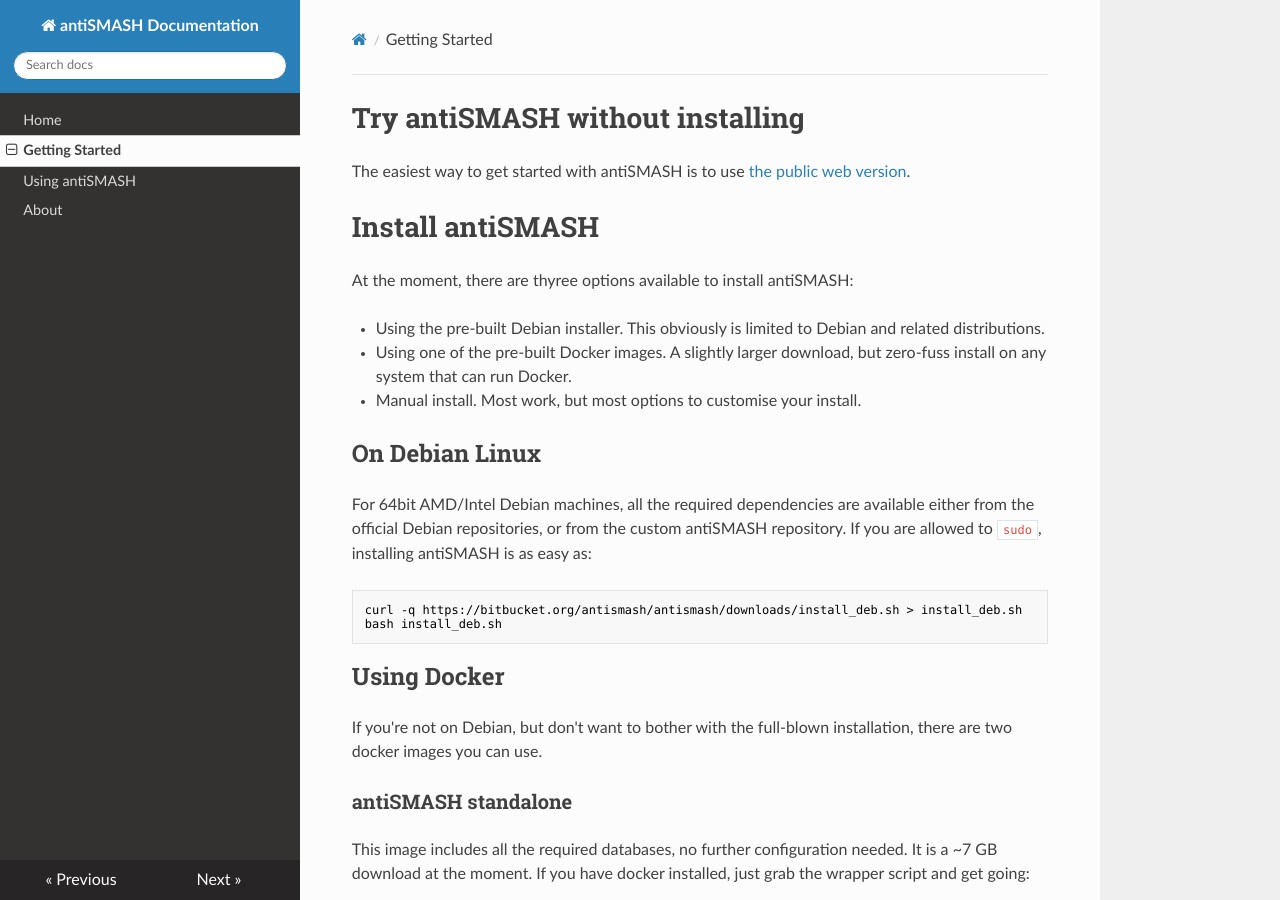
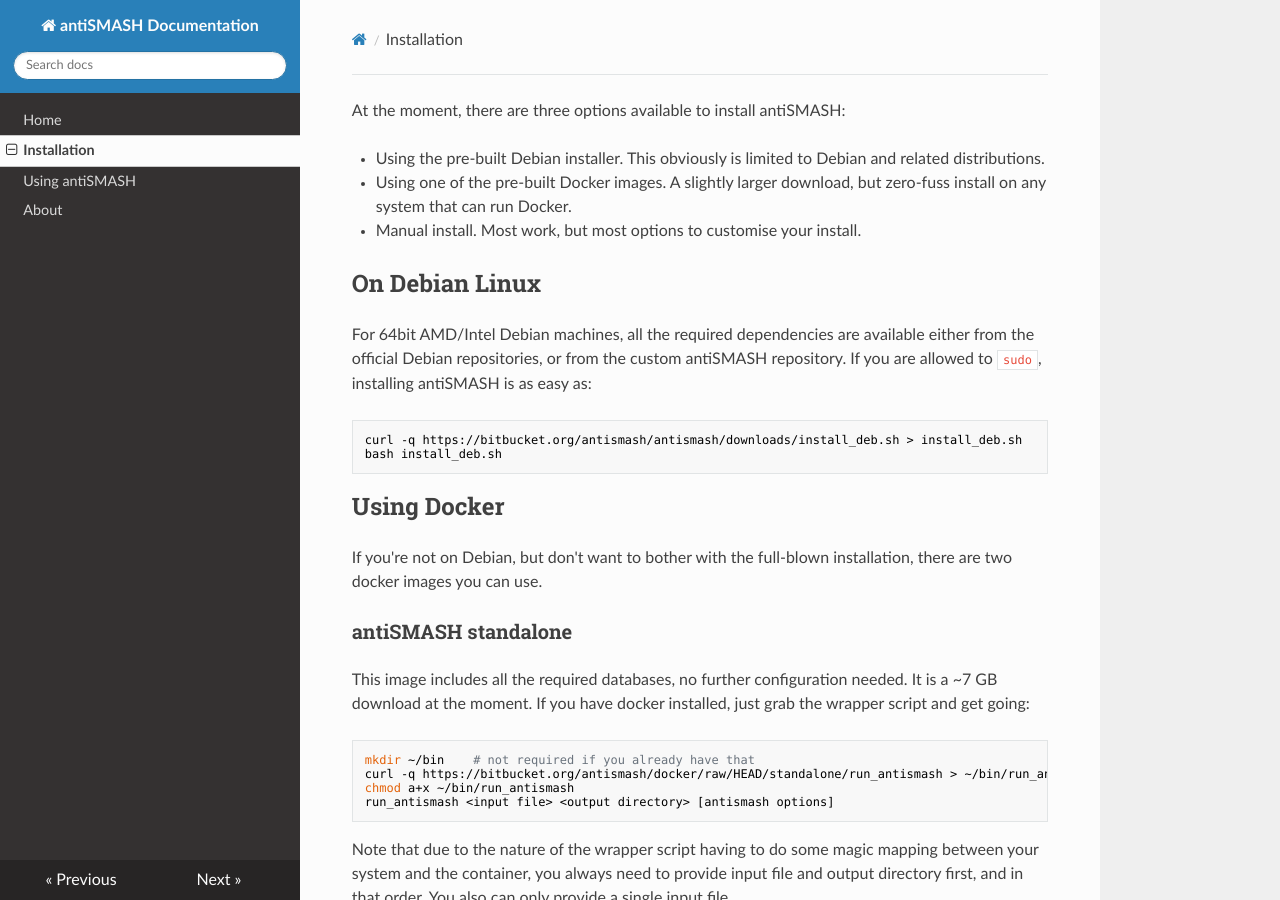
Before and after one commit to antismash/documentation, an MkDocs documentation site: the page built from docs/install.md, in a window 1280 px wide and 900 px high. Built offline with MkDocs 1.6.1, drawn with Linux system fonts in a browser that asks for light colours; nearby versions of some CDN libraries; old or Windows-style settings are respelled for this version of MkDocs.

Commit message:
Restructure docs a bit
Signed-off-by: Kai Blin <kblin@biosustain.dtu.dk>

```diff
--- a/docs/getting_started.md
+++ b/docs/install.md
@@ -1,12 +1,4 @@
-# Try antiSMASH without installing
-
-The easiest way to get started with antiSMASH is to use [the public web
-version](http://antismash.secondarymetabolites.org/).
-
-
-# Install antiSMASH
-
-At the moment, there are thyree options available to install antiSMASH:
+At the moment, there are three options available to install antiSMASH:
 
   - Using the pre-built Debian installer. This obviously is limited to Debian
     and related distributions.
--- a/mkdocs.yml
+++ b/mkdocs.yml
@@ -1,7 +1,7 @@
 site_name: antiSMASH Documentation
 pages:
     - Home: index.md
-    - Getting Started: getting_started.md
+    - Installation: install.md
     - Using antiSMASH: using_antismash.md
     - About: about.md
 theme: readthedocs
```
Also changed, not shown: docs/index.md (+4 -1 lines).
